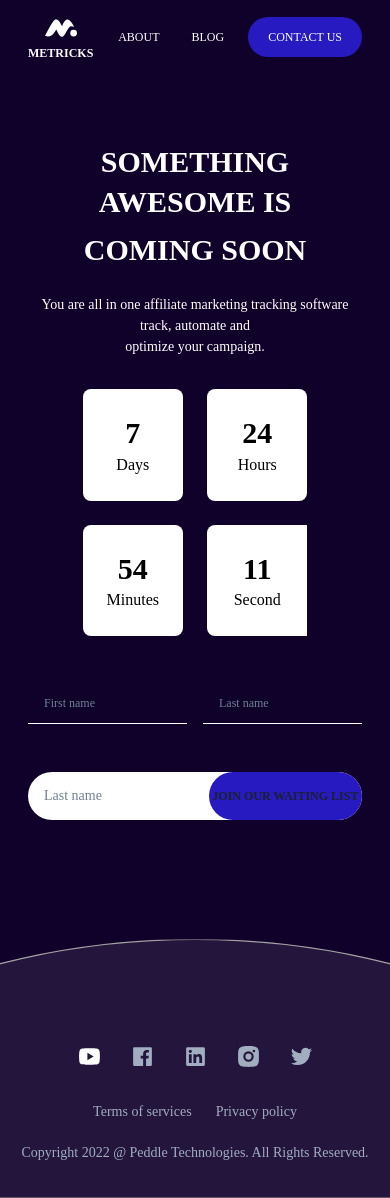
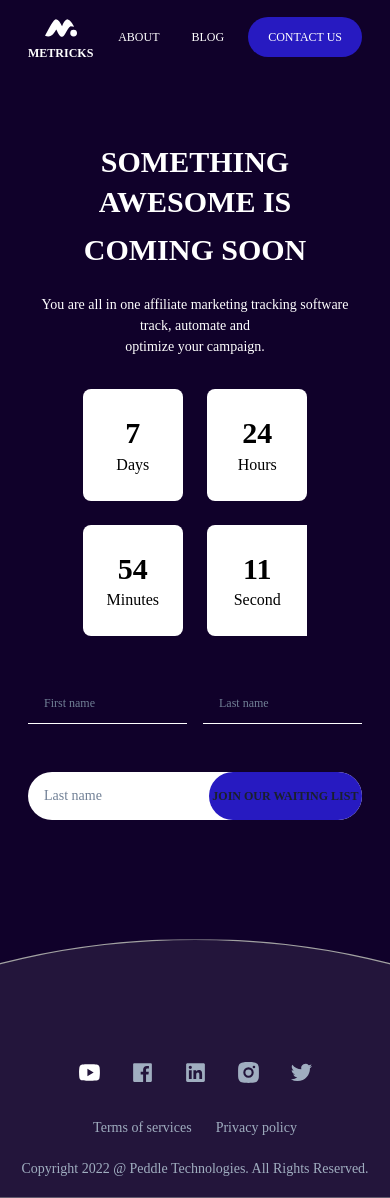
Before and after one commit to I-am-abdulazeez/paddle-frontend-assessment, a React (Vite) app: page /comingsoon in a window 390 px wide. Built offline with nearby package versions, Linux system fonts and the light colour scheme.

Commit message:
chore: updated footer margin to use responsive margin

```diff
--- a/src/components/Footer/index.tsx
+++ b/src/components/Footer/index.tsx
@@ -13,7 +13,7 @@ const Footer: React.FC = () => {
   return (
     <VStack
       spacing={5}
-      mt={"56"}
+      mt={{ base: "60", md: "56" }}
       justifyContent={"center"}
       color={"white"}
       as="footer"
```
